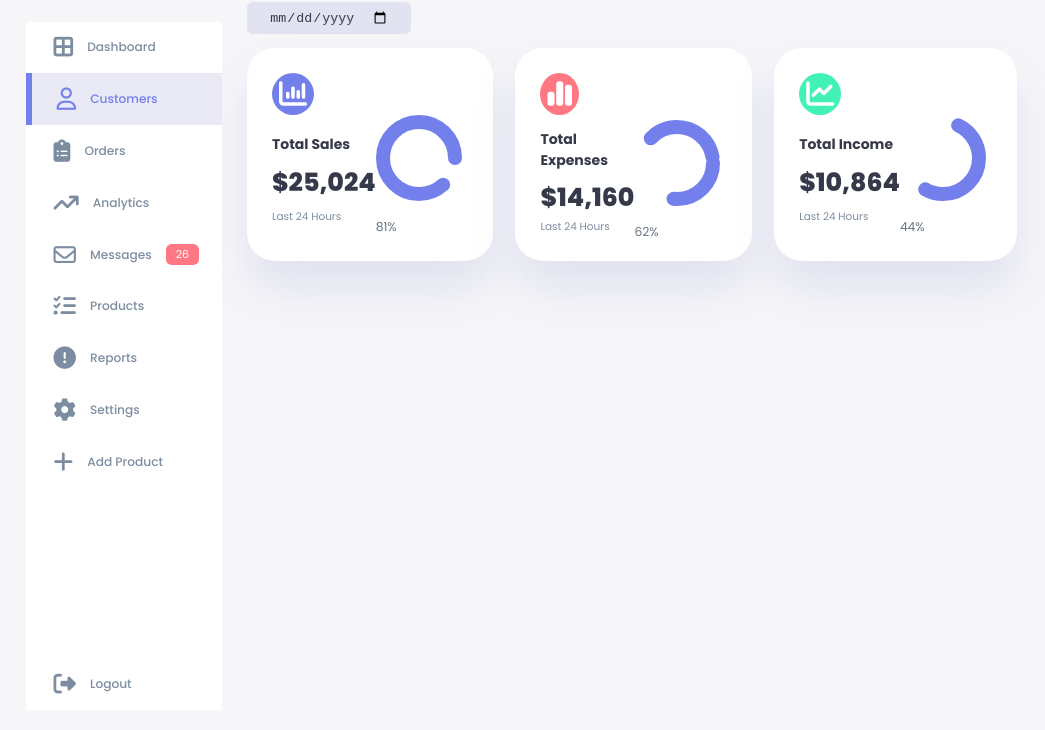
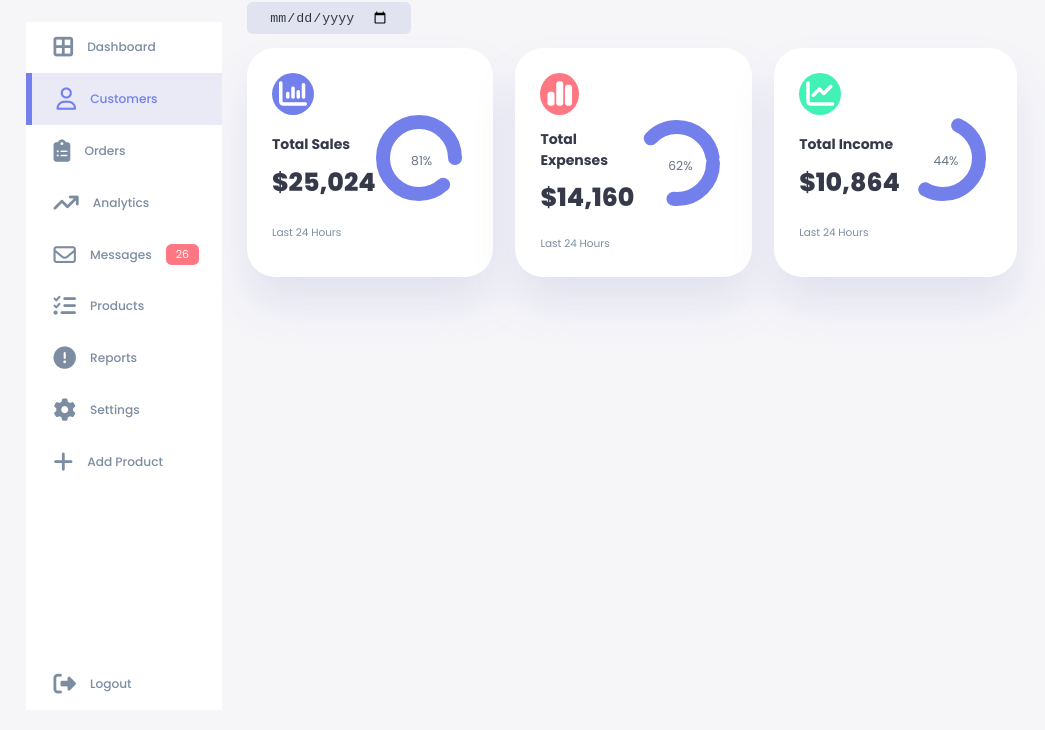
Before and after one commit to MamatovaElnoza/Responsive-Admin-Dashboard, a plain HTML site: page assets/index.html in a window 1280 px wide. Shown: the part 98-828 px from the top of the page, without its empty margins (0-1045 px from the left). Drawn offline with Linux system fonts and the light colour scheme.

Commit message:
Main Section(Calendar & Insights) Styles

```diff
--- a/assets/css/style.css
+++ b/assets/css/style.css
@@ -325,3 +325,19 @@ main .insights .income svg circle {
     stroke-dashoffset: 35;
     stroke-dasharray: 110;
 }
+
+main .insights .progress .number {
+    position: absolute;
+    top: 0;
+    left: 0;
+    height: 100%;
+    width: 100%;
+    display: flex;
+    justify-content: center;
+    align-items: center;
+}
+
+main .insights small {
+    margin-top: 1.3rem;
+    display: block;
+}
```
